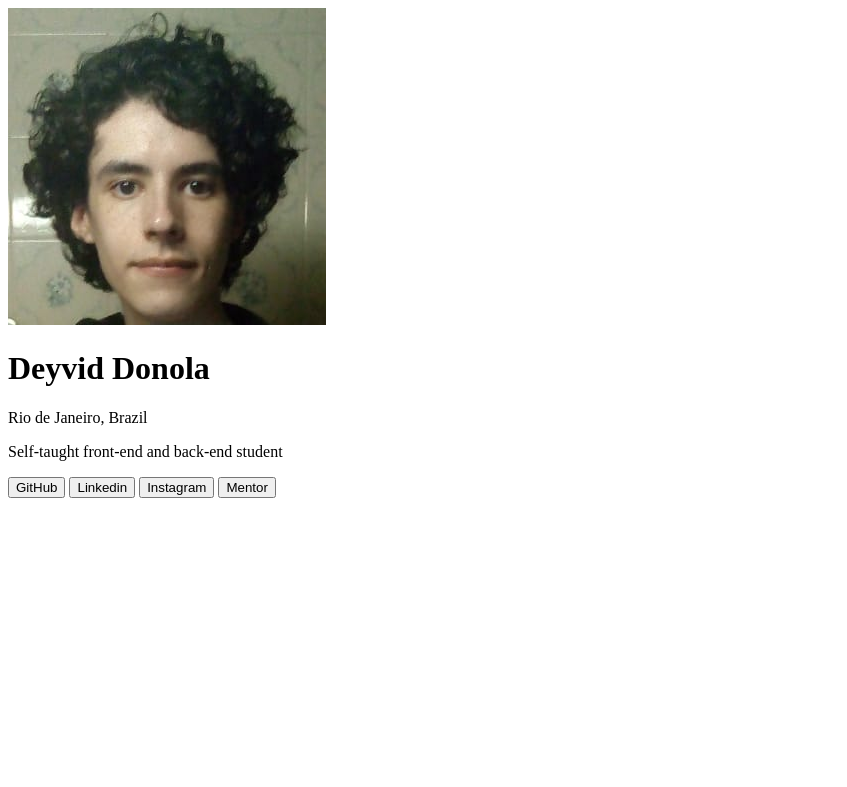
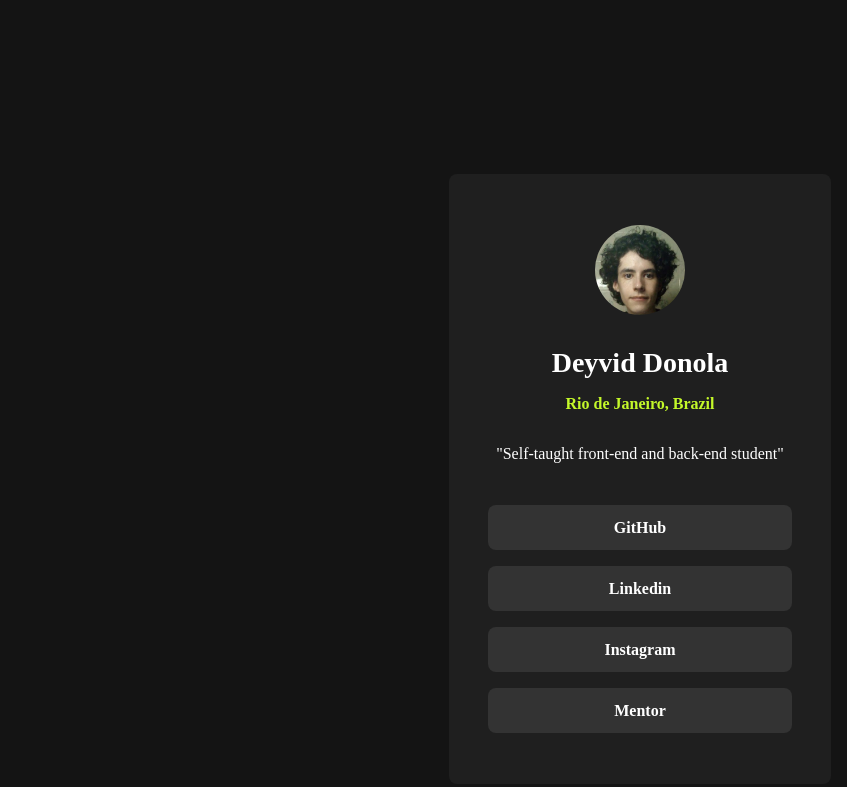
Before and after one commit to DDonola/Social-links-profile, a plain HTML site: page index.html in a window 1280 px wide. Shown: the whole page, without its empty margins (0-847 px from the left). Drawn offline with Linux system fonts and the light colour scheme.

Commit message:
projeto antes da correção

```diff
--- a/index.html
+++ b/index.html
@@ -4,23 +4,25 @@
     <link rel="preconnect" href="https://fonts.googleapis.com">
     <link rel="preconnect" href="https://fonts.gstatic.com" crossorigin>
     <link href="https://fonts.googleapis.com/css2?family=Inter:ital,opsz,wght@0,14..32,100..900;1,14..32,100..900&family=Young+Serif&display=swap" rel="stylesheet">
+    <link rel="stylesheet" href="style.css">
     <meta charset="UTF-8">
     <meta name="viewport" content="width=device-width, initial-scale=1.0">
-    <title>Simple Omellete Recipe</title>
+    <title>Social Links Profile</title>
 </head>
 
 <body>
     <main>
+        <div>
             <img src="assets/profilepic.png" alt="Profile Picture">
             <h1>Deyvid Donola</h1>
             <p id="location">Rio de Janeiro, Brazil</p>
-        <p>Self-taught front-end and back-end student</p>
-
+            <p>"Self-taught front-end and back-end student"</p>
                 <section>
                     <a href="https://github.com/DDonola" target="_blank"><button>GitHub</button></a>
                     <a href="https://www.linkedin.com/in/deyvid-donola-70718a347/" target="_blank"><button>Linkedin</button></a>
                     <a href="https://www.instagram.com/donolatattoo/" target="_blank"><button>Instagram</button></a>
                     <a href="https://github.com/valmirvirtuoso" target="_blank"><button>Mentor</button></a>
             </section>
+        </div>
     </main>
 </body>
--- /dev/null
+++ b/style.css
@@ -0,0 +1,89 @@
+* {
+    margin: 0;
+    padding: 0;
+    box-sizing: border-box;
+}
+
+:root {
+    --Green: #c4f82a;
+    --White: #ffffff;
+    --Grey-700: #333333;
+    --Grey-800: #1f1f1f;
+    --Grey-900: #141414;
+
+    --font-family: "Inter", sans-serif;
+}
+
+body {
+    background-color: var(--Grey-900);
+    display: flex;
+    justify-content: center;
+    margin-top: 174px;
+}
+
+div {
+    background-color: var(--Grey-800);
+    height: 610px;
+    width: 382px;
+    display: flex;
+    flex-direction: column;
+    align-items: center;
+    justify-content: center;
+    border-radius: 8px;
+}
+
+img {
+    border-radius: 100%;
+    height: 90px;
+    width: 90;
+}
+
+p, h1 {
+    color: var(--White);
+    font: var(--font-family);
+    font-size: 16px;
+    font-weight: 400px ;
+}
+
+h1{
+    font-size: 28px;
+    font-weight: 700;
+    margin-top: 32px;
+}
+
+#location {
+    color: var(--Green);
+    font-weight: 700;
+    margin-top: 16px;
+    margin-bottom: 32px;
+}
+
+a {
+    text-decoration: none;
+}
+
+section {
+    margin-top: 26px;
+}
+
+button {
+    border: none;
+    background-color: var(--Grey-700);
+    font: var(--font-family);
+    font-size: 16px;
+    font-weight: 700;
+    color: var(--White);
+    width: 304px;
+    height: 45px;
+    border-radius: 8px;
+    margin-top: 16px;
+    display: flex;
+    flex-direction: column;
+    align-items: center;
+    justify-content: center;
+}
+
+button:hover {
+    background-color: var(--Green);
+    color: var(--Grey-700);
+}
```
Lines whose indentation alone changed are shown as unchanged.
